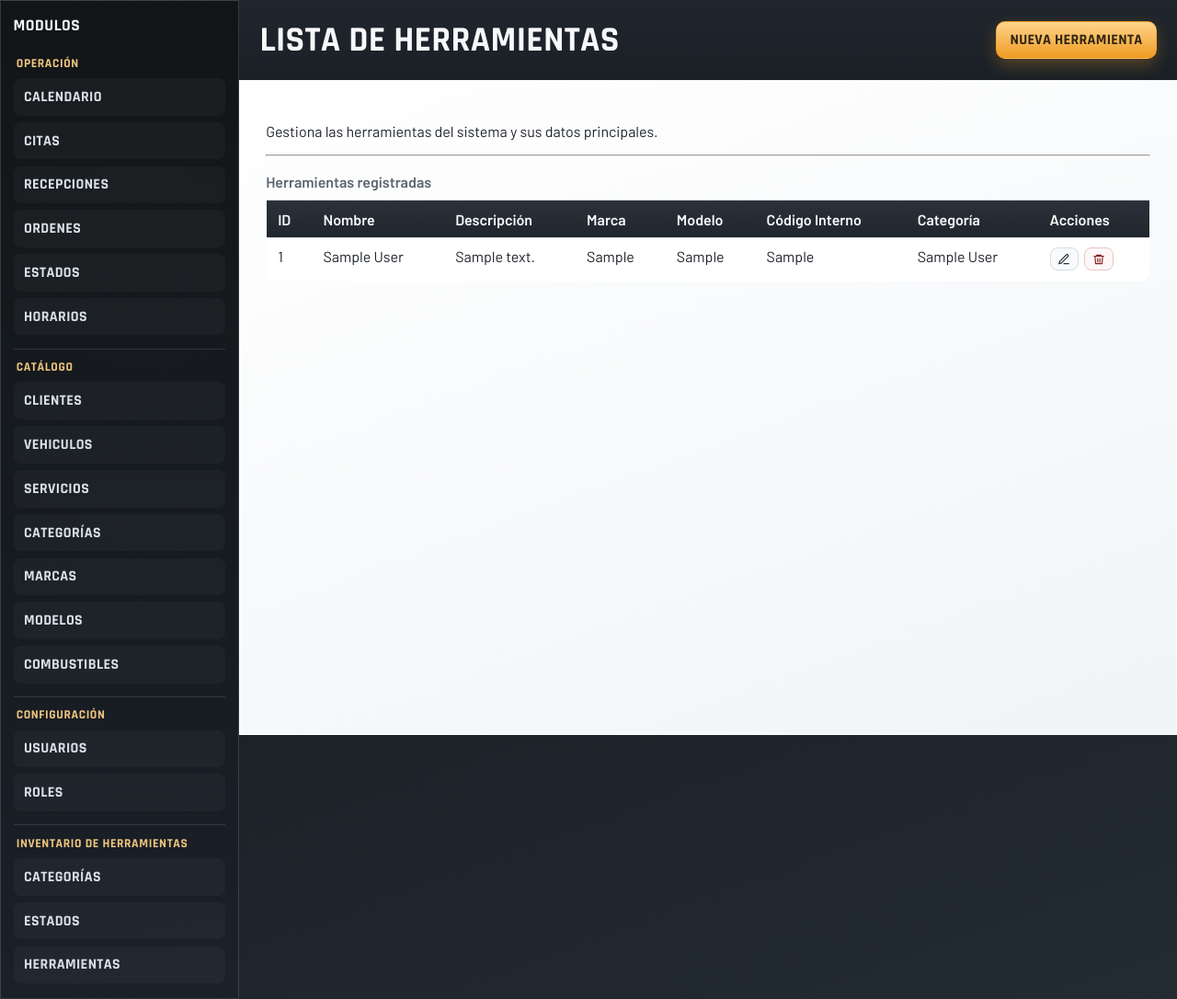
After one commit to Dixonsz/motors, a Django app: page /herramientas/ in a window 1280 px wide. The commit adds this page. Shown: the whole page at 92% size. Run offline with Django 5.2, Linux system fonts and the light colour scheme; tables that the repository leaves empty hold one stand-in row (values such as "Sample post").

Commit message:
Implementacion del modulo de herramientas

```diff
--- a/Taller/apps/administracion/models/herramienta.py
+++ b/Taller/apps/administracion/models/herramienta.py
@@ -1,13 +1,20 @@
 from django.db import models
+from .categoria_herramienta import CategoriaHerramienta
+from .estado_herramienta import EstadoHerramienta
 
 class Herramienta(models.Model):
     nombre = models.CharField(max_length=100)
     descripcion = models.TextField(blank=True, null=True)
-    codigo_interno = models.CharField(max_length=50, unique=True)
-    categoria_herramienta = models.ForeignKey('CategoriaHerramienta', on_delete=models.SET_NULL, null=True, related_name='herramientas')
+    codigo_interno = models.CharField(max_length=50, unique=True, db_index=True, blank=True, null=True)
+    categoria_herramienta = models.ForeignKey(CategoriaHerramienta, on_delete=models.SET_NULL, null=True, related_name='herramientas')
     marca = models.CharField(max_length=50, blank=True, null=True)
     modelo = models.CharField(max_length=50, blank=True, null=True)
-    estado = models.CharField(max_length=20, default='Disponible')
+    fecha_creacion = models.DateTimeField(auto_now_add=True)
+    fecha_actualizacion = models.DateTimeField(auto_now=True)
 
-    def __str__(self):
-        return f"{self.nombre} - {self.codigo_interno}"
+class Meta:
+    unique_together = ('nombre', 'codigo_interno', 'modelo')
+
+def __str__(self):
+    categoria = self.categoria_herramienta.nombre if self.categoria_herramienta else 'Sin categoría'
+    return f"{self.nombre} ({self.codigo_interno}) - {categoria} - Marca: {self.marca} - Modelo: {self.modelo}"
--- a/Taller/apps/administracion/templates/base.html
+++ b/Taller/apps/administracion/templates/base.html
@@ -582,6 +582,7 @@
                     <span class="module-group-title">Inventario de Herramientas</span>
                     <a href="{% url 'categoria_herramientas_lista' %}" class="{% if request.path|slice:':11' == '/categorias_herramienta/' %}active{% endif %}">Categorías</a>
                     <a href="{% url 'estado_herramientas_lista' %}" class="{% if request.path|slice:':11' == '/estados_herramientas/' %}active{% endif %}">Estados</a>
+                    <a href="{% url 'herramientas_lista' %}" class="{% if request.path|slice:':13' == '/herramientas/' %}active{% endif %}">Herramientas</a>
                 </div>
             </nav>
         </aside>
--- /dev/null
+++ b/Taller/apps/administracion/templates/herramientas/herramientas_lista.html
@@ -0,0 +1,81 @@
+{% extends 'base.html' %}
+{% block title %}Lista de Herramientas{% endblock %}
+{% block page_title %}Lista de Herramientas{% endblock %}
+
+{% block page_actions %}
+<nav aria-label="Acciones de herramientas">
+    <a href="{% url 'herramientas_crear' %}">Nueva herramienta</a>
+</nav>
+{% endblock %}
+
+{% block content %}
+<section aria-labelledby="lista-herramientas-title">
+    <p>Gestiona las herramientas del sistema y sus datos principales.</p>
+    <hr>
+
+    {% if herramientas %}
+        <table>
+            <caption>Herramientas registradas</caption>
+            <thead>
+                <tr>
+                    <th scope="col">ID</th>
+                    <th scope="col">Nombre</th>
+                    <th scope="col">Descripción</th>
+                    <th scope="col">Marca</th>
+                    <th scope="col">Modelo</th>
+                    <th scope="col">Código Interno</th>
+                    <th scope="col">Categoría</th>
+                    <th scope="col">Acciones</th>
+                </tr>
+            </thead>
+            <tbody>
+                {% for herramienta in herramientas %}
+                    <tr>
+                        <td>{{ herramienta.id }}</td>
+                        <td>{{ herramienta.nombre }}</td>
+                        <td>{{ herramienta.descripcion }}</td>
+                        <td>{{ herramienta.marca }}</td>
+                        <td>{{ herramienta.modelo }}</td>
+                        <td>{{ herramienta.codigo_interno }}</td>
+                        <td>{{ herramienta.categoria_herramienta.nombre }}</td>
+                        <td>
+                            <span class="action-links">
+                                <a class="action-link" href="{% url 'herramientas_editar' herramienta.id %}" aria-label="Editar herramienta {{ herramienta.nombre }}">
+                                    <svg viewBox="0 0 24 24" aria-hidden="true"><path d="M12 20h9"></path><path d="M16.5 3.5a2.1 2.1 0 0 1 3 3L7 19l-4 1 1-4z"></path></svg>
+                                </a>
+                                <a class="action-link delete" href="{% url 'herramientas_eliminar' herramienta.id %}" aria-label="Eliminar herramienta {{ herramienta.nombre }}">
+                                    <svg viewBox="0 0 24 24" aria-hidden="true"><polyline points="3 6 5 6 21 6"></polyline><path d="M8 6V4h8v2"></path><path d="M19 6l-1 14H6L5 6"></path><line x1="10" y1="11" x2="10" y2="17"></line><line x1="14" y1="11" x2="14" y2="17"></line></svg>
+                                </a>
+                            </span>
+                        </td>
+                    </tr>
+                {% endfor %}
+            </tbody>
+        </table>
+        {% if herramientas.paginator.num_pages > 1 %}
+            <section aria-label="Paginacion de herramientas" style="margin-top: 1rem;">
+                <nav aria-label="Paginacion" style="display: flex; gap: 0.45rem; align-items: center; flex-wrap: wrap;">
+                    {% if herramientas.has_previous %}
+                        <a href="?page={{ herramientas.previous_page_number }}" aria-label="Ir a la pagina anterior">Anterior</a>
+                    {% endif %}
+
+                    {% for page_num in herramientas.paginator.page_range %}
+                        {% if page_num == herramientas.number %}
+                            <span style="padding: 0.58rem 0.88rem; border-radius: 10px; border: 1px solid rgba(239, 155, 32, 0.45); background: linear-gradient(180deg, #ffd48d, #ef9b20); color: #2f2413; font-family: 'Rajdhani', sans-serif; font-weight: 700; letter-spacing: 0.3px; text-transform: uppercase;">{{ page_num }}</span>
+                        {% else %}
+                            <a href="?page={{ page_num }}" aria-label="Ir a la pagina {{ page_num }}">{{ page_num }}</a>
+                        {% endif %}
+                    {% endfor %}
+
+                    {% if herramientas.has_next %}
+                        <a href="?page={{ herramientas.next_page_number }}" aria-label="Ir a la pagina siguiente">Siguiente</a>
+                    {% endif %}
+                </nav>
+                <p style="margin-top: 0.55rem; color: #5c6670;">Pagina {{ herramientas.number }} de {{ herramientas.paginator.num_pages }}.</p>
+            </section>
+        {% endif %}
+    {% else %}
+        <p class="empty-message" style="text-align: center;">No hay herramientas registradas.</p>
+    {% endif %}
+</section>
+{% endblock %}
--- /dev/null
+++ b/Taller/apps/administracion/views/web/herramienta_web.py
@@ -0,0 +1,72 @@
+from django.contrib import messages
+from django.core.paginator import Paginator
+from django.shortcuts import redirect, render
+from ...services.herramienta_service import HerramientaService
+from ...services.estado_herramienta_service import EstadoHerramientaService
+from ...services.categoria_herramienta_service import CategoriaHerramientaService
+
+def herramienta_lista(request):
+    herramientas = HerramientaService.get_all_herramientas()
+    paginator = Paginator(herramientas, 10)
+    page_number = request.GET.get('page')
+    herramientas = paginator.get_page(page_number)
+
+    return render(request, 'herramientas/herramientas_lista.html', {'herramientas': herramientas})
+
+def herramienta_create(request):
+    if request.method == 'POST':
+        nombre = request.POST.get('nombre')
+        descripcion = request.POST.get('descripcion')
+        categoria_id = request.POST.get('categoria_id')
+        marca = request.POST.get('marca')
+        modelo = request.POST.get('modelo')
+
+        try:
+            HerramientaService.create_herramienta(nombre, descripcion, categoria_id, marca, modelo)
+            messages.success(request, 'Herramienta creada correctamente.')
+            return redirect('herramientas_lista')
+        except ValueError as exc:
+            messages.error(request, str(exc))
+
+    categorias = CategoriaHerramientaService.get_all_categorias()
+    return render(request, 'herramientas/herramientas_crear.html', {'categorias': categorias})
+
+
+def herramienta_editar(request, herramienta_id):
+    herramienta = HerramientaService.get_herramienta_by_id(herramienta_id)
+    categorias = CategoriaHerramientaService.get_all_categorias()
+    if not herramienta:
+        messages.error(request, 'La herramienta no existe.')
+        return redirect('herramientas_lista')
+
+    if request.method == 'POST':
+        nombre = request.POST.get('nombre')
+        descripcion = request.POST.get('descripcion')
+        categoria_id = request.POST.get('categoria_id')
+        marca = request.POST.get('marca')
+        modelo = request.POST.get('modelo')
+
+        try:
+            HerramientaService.update_herramienta(herramienta_id, nombre, descripcion, categoria_id, marca, modelo)
+            messages.success(request, 'Herramienta actualizada correctamente.')
+            return redirect('herramientas_lista')
+        except ValueError as exc:
+            messages.error(request, str(exc))
+
+    return render(request, 'herramientas/herramientas_editar.html', {'herramienta': herramienta, 'categorias': categorias})
+
+def herramienta_eliminar(request, herramienta_id):
+    herramienta = HerramientaService.get_herramienta_by_id(herramienta_id)
+    if not herramienta:
+        messages.error(request, 'La herramienta no existe.')
+        return redirect('herramientas_lista')
+
+    if request.method == 'POST':
+        try:
+            HerramientaService.delete_herramienta(herramienta_id)
+            messages.success(request, 'Herramienta eliminada correctamente.')
+            return redirect('herramientas_lista')
+        except ValueError as exc:
+            messages.error(request, str(exc))
+
+    return render(request, 'herramientas/herramientas_eliminar.html', {'herramienta': herramienta})
--- a/Taller/config/urls.py
+++ b/Taller/config/urls.py
@@ -22,6 +22,7 @@ from apps.administracion.views.web.agenda_horario_web import agenda_horario_list
 from apps.administracion.views.web.inicio_web import inicio
 from apps.administracion.views.web.categoria_herramienta_web import categoria_lista, categoria_create, categoria_editar, categoria_eliminar
 from apps.administracion.views.web.estado_herramienta_web import estado_herramienta_lista, estado_herramienta_create, estado_herramienta_editar, estado_herramienta_eliminar
+from apps.administracion.views.web.herramienta_web import herramienta_lista, herramienta_create, herramienta_editar, herramienta_eliminar
 
 router = DefaultRouter()
 router.register(r'ordenes', OrdenView, basename='api-ordenes')
@@ -122,4 +123,10 @@ urlpatterns = [
     path('estado_herramientas/editar/<int:estado_id>/', estado_herramienta_editar, name='estado_herramientas_editar'),
     path('estado_herramientas/eliminar/<int:estado_id>/', estado_herramienta_eliminar, name='estado_herramientas_eliminar'),
 
+    path('herramientas/', herramienta_lista, name='herramientas_lista'),
+    path('herramientas/crear/', herramienta_create, name='herramientas_crear'),
+    path('herramientas/editar/<int:herramienta_id>/', herramienta_editar, name='herramientas_editar'),
+    path('herramientas/eliminar/<int:herramienta_id>/', herramienta_eliminar, name='herramientas_eliminar'),
+
+
 ]
```
Also changed, not shown: Taller/apps/administracion/serializers/herramienta_serializers.py (added, +7 -0 lines), Taller/apps/administracion/services/herramienta_service.py (added, +86 -0 lines), Taller/apps/administracion/templates/herramientas/herramientas_crear.html (added, +37 -0 lines), Taller/apps/administracion/templates/herramientas/herramientas_editar.html (added, +39 -0 lines), Taller/apps/administracion/templates/herramientas/herramientas_eliminar.html (added, +19 -0 lines), Taller/apps/administracion/views/api/herramienta_view.py (added, +73 -0 lines), Taller/apps/administracion/migrations/0013_herramienta_fecha_actualizacion_and_more.py (added), Taller/apps/administracion/migrations/0014_remove_herramienta_estado.py (added).
